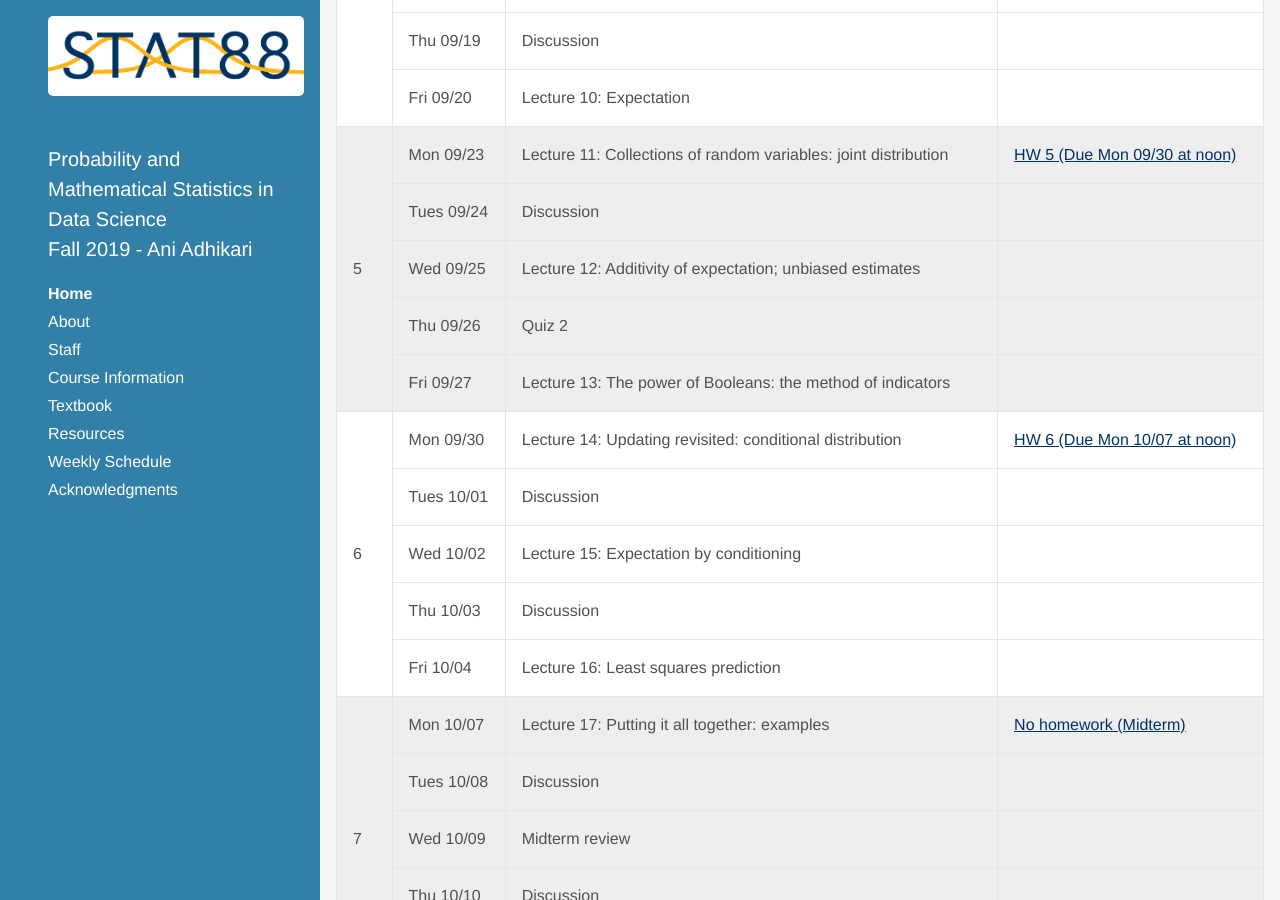
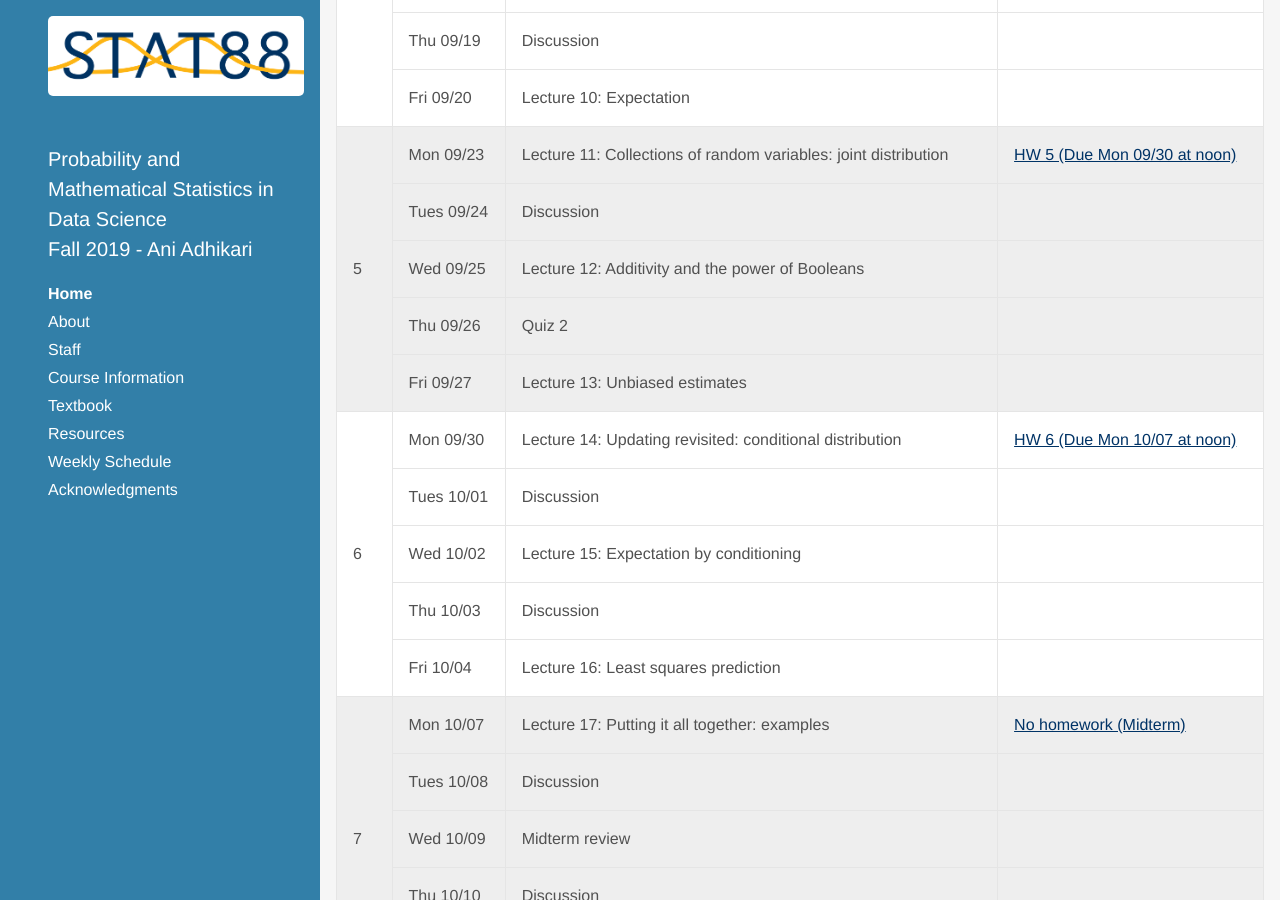
Before and after one commit to stat88/stat88.github.io, a Jekyll site: the page built from index.html, in a window 1280 px wide and 900 px high, scrolled down 1519 px. Built offline with Jekyll 4.4.1, drawn with Linux system fonts in a browser that asks for light colours; some web fonts are replaced; the list of posts is cut into pages by our own code.

Commit message:
Updating week 5 of weekly schedule to switch topics of Wed dand Fri

```diff
--- a/_data/syllabus2.yml
+++ b/_data/syllabus2.yml
@@ -86,11 +86,11 @@ weeks:
     - date: Tues 09/24
       content: "Discussion"
     - date: Wed 09/25
-      content: "Lecture 12: Additivity of expectation; unbiased estimates "
+      content: "Lecture 12: Additivity and the power of Booleans"
     - date: Thu 09/26
       content: "Quiz 2"
     - date: Fri 09/27
-      content: "Lecture 13: The power of Booleans: the method of indicators"
+      content: "Lecture 13: Unbiased estimates"
 
 
   - weekNum: 6
```
